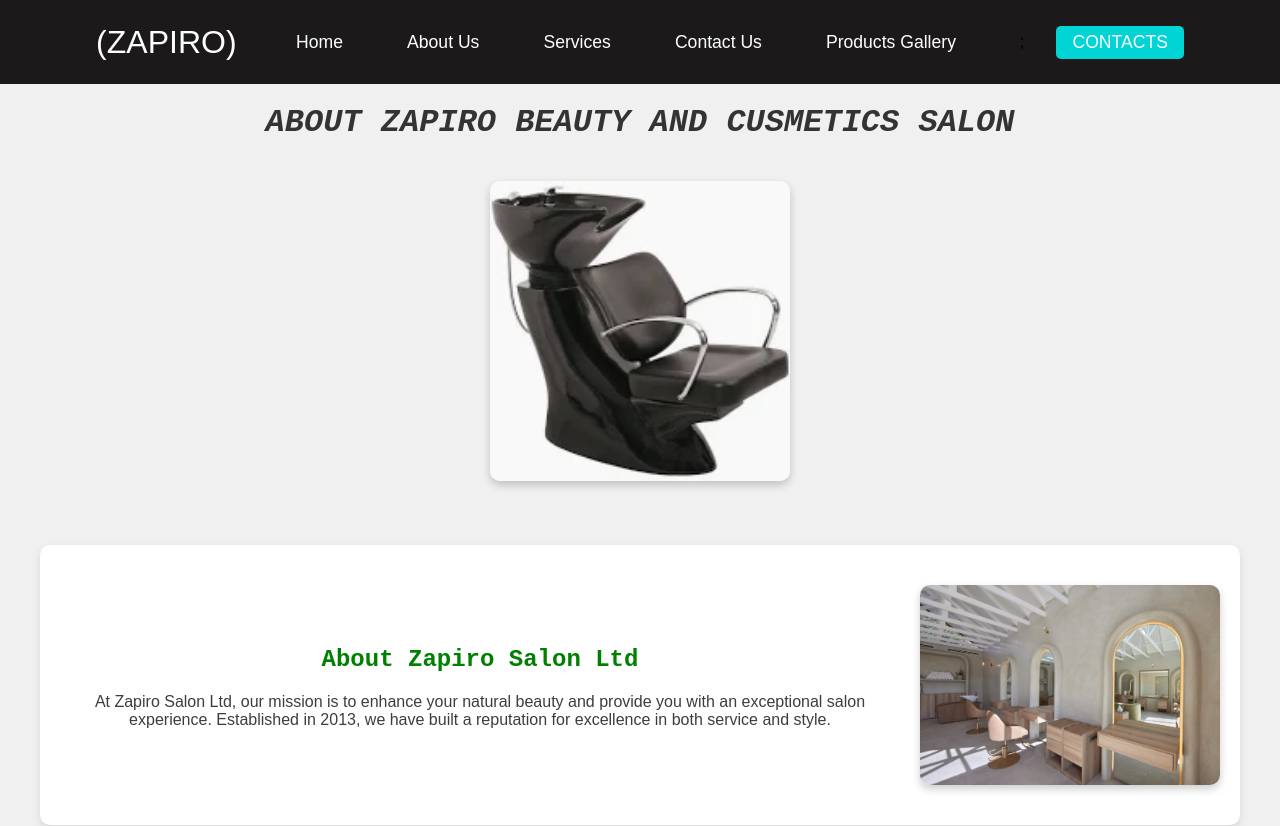
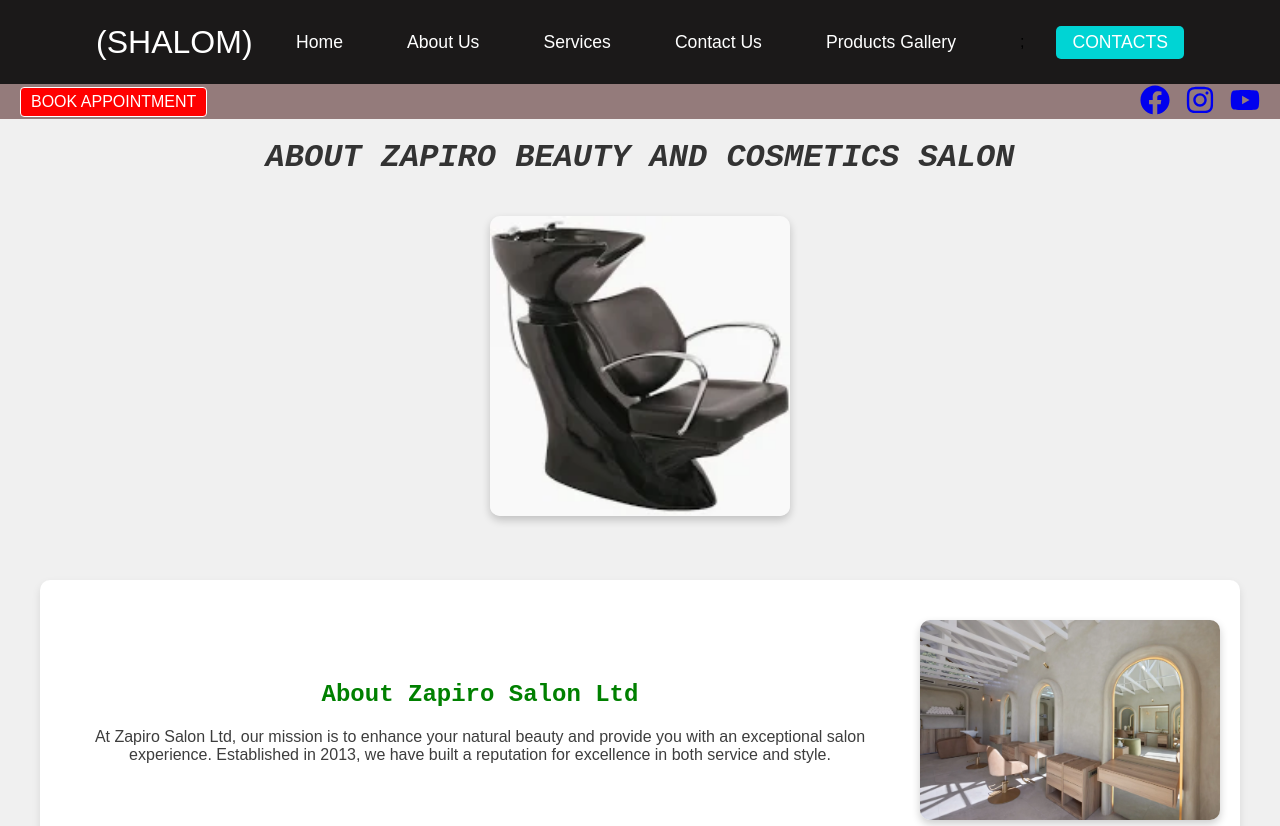
Before and after one commit to Paulenoh2/salonapp, a React (Create React App) app: page /about in a window 1280 px wide. Shown: the top 826 px of the page. Built offline with nearby package versions, Linux system fonts and the light colour scheme.

Commit message:
salonapp

```diff
--- a/src/App.js
+++ b/src/App.js
@@ -60,6 +60,7 @@
 
 import AddContact from "./components/AddContact";
 import ContactList from './components/ContactList';
+import HeaderLogo from './components/HeaderLogo';
 
 import { v4 as uuidv4 } from 'uuid';
 import Footer from './components/Footer';
@@ -105,7 +106,9 @@
 
   return (
     <div>
+
         <Navbar/>
+        <HeaderLogo/>
         <Routes>
 
         <Route path = '/' element = {<Home gallery = {gallery} h12= {h12} im11 ={im11}interval={4000}  />}/>
--- a/src/components/About.js
+++ b/src/components/About.js
@@ -5,7 +5,7 @@
 const About = ({ p11, p7, p3}) => {
   return (
     <div className="about-container">
-      <div className="about-heading"> ABOUT ZAPIRO BEAUTY AND CUSMETICS SALON </div>
+      <div className="about-heading"> ABOUT ZAPIRO BEAUTY AND COSMETICS SALON </div>
       <div>
         <img src={p7} className="about-image" alt="home" />
       </div>
--- a/src/components/HairCuts.js
+++ b/src/components/HairCuts.js
@@ -5,7 +5,7 @@
 const HairCuts = ({ p11, images1,images3}) => {
   return (
     <div className="cuts-container">
-      <div className="about-heading"> ZAPIRO  BEAUTY AND CUSMETICS SALON </div>
+      <div className="about-heading"> ZAPIRO  BEAUTY AND COSMETICS SALON </div>
       <div>
         <img src={images3} className="cuts-image" alt="home" />
       </div>
--- /dev/null
+++ b/src/components/HeaderLogo.css
@@ -0,0 +1,53 @@
+.header {
+    display: flex;
+    justify-content: space-between;
+    align-items: center;
+    padding: 10px 20px;
+    background-color:rgb(148, 123, 123);
+    color: white;
+    height: 15px;
+}
+
+.header-content {
+    display: flex;
+    justify-content: space-between;
+    align-items: center;
+    width: 100%;
+}
+
+.header-icons {
+    display: flex;
+    align-items: center;
+}
+
+.header-icons a {
+    margin-left: 15px;
+    text-decoration: none;
+}
+
+.facebook-icon {
+    color: #3b5998; /* Facebook blue */
+}
+
+.instagram-icon {
+    color: purple/* Instagram gradient */
+}
+
+.youtube-icon {
+    color: #ff0000; /* YouTube red */
+}
+
+.appointment-link {
+    padding: 5px 10px;
+    border: 1px solid white;
+    border-radius: 4px;
+    color: white;
+    background-color:red;
+    text-decoration: none;
+}
+/*
+.appointment-link:hover {
+    background-color: white;
+    color: #282c34;
+}
+*/
--- /dev/null
+++ b/src/components/HeaderLogo.js
@@ -0,0 +1,26 @@
+import React from 'react';
+import { FaFacebook, FaYoutube, FaInstagram } from 'react-icons/fa';
+import './HeaderLogo.css';
+
+const HeaderLogo = () => {
+    return (
+        <header className="header">
+            <div className="header-content">
+                <a href="/contact" className="appointment-link">BOOK APPOINTMENT</a>
+                <div className="header-icons">
+                    <a href="https://www.facebook.com" target="_blank" rel="noopener noreferrer">
+                        <FaFacebook size={30} />
+                    </a>
+                    <a href="https://www.instagram.com" target="_blank" rel="noopener noreferrer">
+                        <FaInstagram size={30} />
+                    </a>
+                    <a href="https://www.youtube.com" target="_blank" rel="noopener noreferrer">
+                        <FaYoutube size={30} />
+                    </a>
+                </div>
+            </div>
+        </header>
+    );
+};
+
+export default HeaderLogo;
--- a/src/components/Nails.js
+++ b/src/components/Nails.js
@@ -4,7 +4,7 @@
 const Nails = ({ im11, im2, h10}) => {
   return (
     <div className="nails-container">
-      <div className="nails-heading"> ZAPIRO BEAUTY AND CUSMETICS SALON </div>
+      <div className="nails-heading"> ZAPIRO BEAUTY AND COSMETICS SALON </div>
       <div>
         <img src={im11} className="nails-image" alt="home" />
       </div>
--- a/src/components/Navbar.js
+++ b/src/components/Navbar.js
@@ -13,11 +13,12 @@
 
     const [dropdown,setDropdown] = useState(false);
     const [dropdowns,setDropdowns] = useState(false);
+
 return(
     <>
         <nav className="navbar">
         <Link to = "/" className="navbar-logo">
-       (ZAPIRO)
+       (SHALOM)
 
     </Link>
     <ul className="nav-items">
--- a/src/components/SkinCare.js
+++ b/src/components/SkinCare.js
@@ -5,7 +5,7 @@
 const SkinCare = ({ p4, p5, p6}) => {
   return (
     <div className="skin-container">
-      <div className="skin-heading"> ZAPIRO BEAUTY AND CUSMETICS SALON </div>
+      <div className="skin-heading"> ZAPIRO BEAUTY AND COSMETICS SALON </div>
       <div>
         <img src={p4} className="skin-image" alt="home" />
       </div>
--- a/src/components/Spa.js
+++ b/src/components/Spa.js
@@ -1,11 +1,10 @@
 import React from "react";
-import { Link } from "react-router-dom";
 import "./Spa.css";
 
 const Spa = ({ p7, p6, p9}) => {
   return (
     <div className="spas-container">
-      <div className="spas-heading"> ZAPIRO BEAUTY AND CUSMETICS SALON </div>
+      <div className="spas-heading"> ZAPIRO BEAUTY AND COSMETICS SALON </div>
       <div>
         <img src={p6} className="spas-image" alt="home" />
       </div>
```
